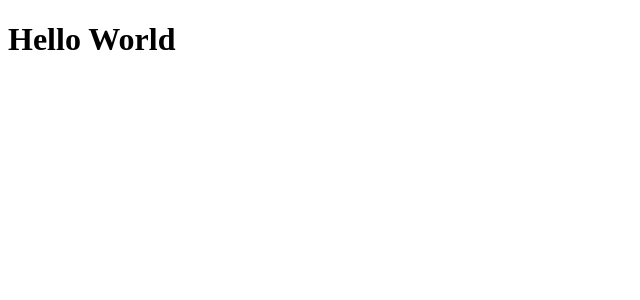
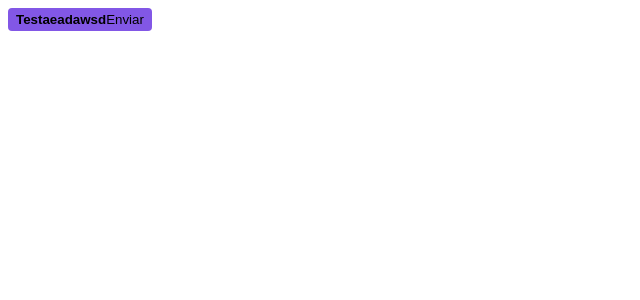
Before and after one commit to soapmactavish23/04-ignite-shop, a Next.js app: page / in a window 1280 px wide. Shown: the top 300 px of the page, without its empty margins (0-640 px from the left). Built offline with nearby package versions, Linux system fonts and the light colour scheme.

Commit message:
#D176 5 - Configurando Stitches

```diff
--- a/src/pages/_document.tsx
+++ b/src/pages/_document.tsx
@@ -1,3 +1,4 @@
+import { getCssText } from "@/styles";
 import { Head, Html, Main, NextScript } from "next/document";
 
 export default function Document() {
@@ -14,6 +15,11 @@
           rel="stylesheet"
           href="https://fonts.googleapis.com/css2?family=Roboto:wght@400;700&display=swap"
         />
+
+        <style
+          id="stitches"
+          dangerouslySetInnerHTML={{ __html: getCssText() }}
+        />
       </Head>
       <body>
         <Main />
--- a/src/pages/index.tsx
+++ b/src/pages/index.tsx
@@ -1,5 +1,25 @@
+import { styled } from "../styles";
+
+const Button = styled("button", {
+  backgroundColor: "$rocketseat",
+  borderRadius: 4,
+  border: 0,
+  padding: "4px 8px",
+  span: {
+    fontWeight: "bold",
+  },
+  "&:hover": {
+    filter: "brightness(0.8)",
+  },
+});
+
 export default function Home() {
-    return (
-        <h1>Hello World</h1>
-    )
+  return (
+    <Button>
+        <span>
+            Testaeadawsd
+        </span>
+        Enviar
+    </Button>
+  );
 }
--- /dev/null
+++ b/src/styles/index.ts
@@ -0,0 +1,18 @@
+import { createStitches } from "@stitches/react";
+
+export const {
+  config,
+  styled,
+  css,
+  globalCss,
+  keyframes,
+  getCssText,
+  theme,
+  createTheme,
+} = createStitches({
+  theme: {
+    colors: {
+      rocketseat: "#8257e6",
+    },
+  },
+});
```
Also changed, not shown: package.json (+6 -5 lines), 1 other file (tests, documents, lock files or other folders).
